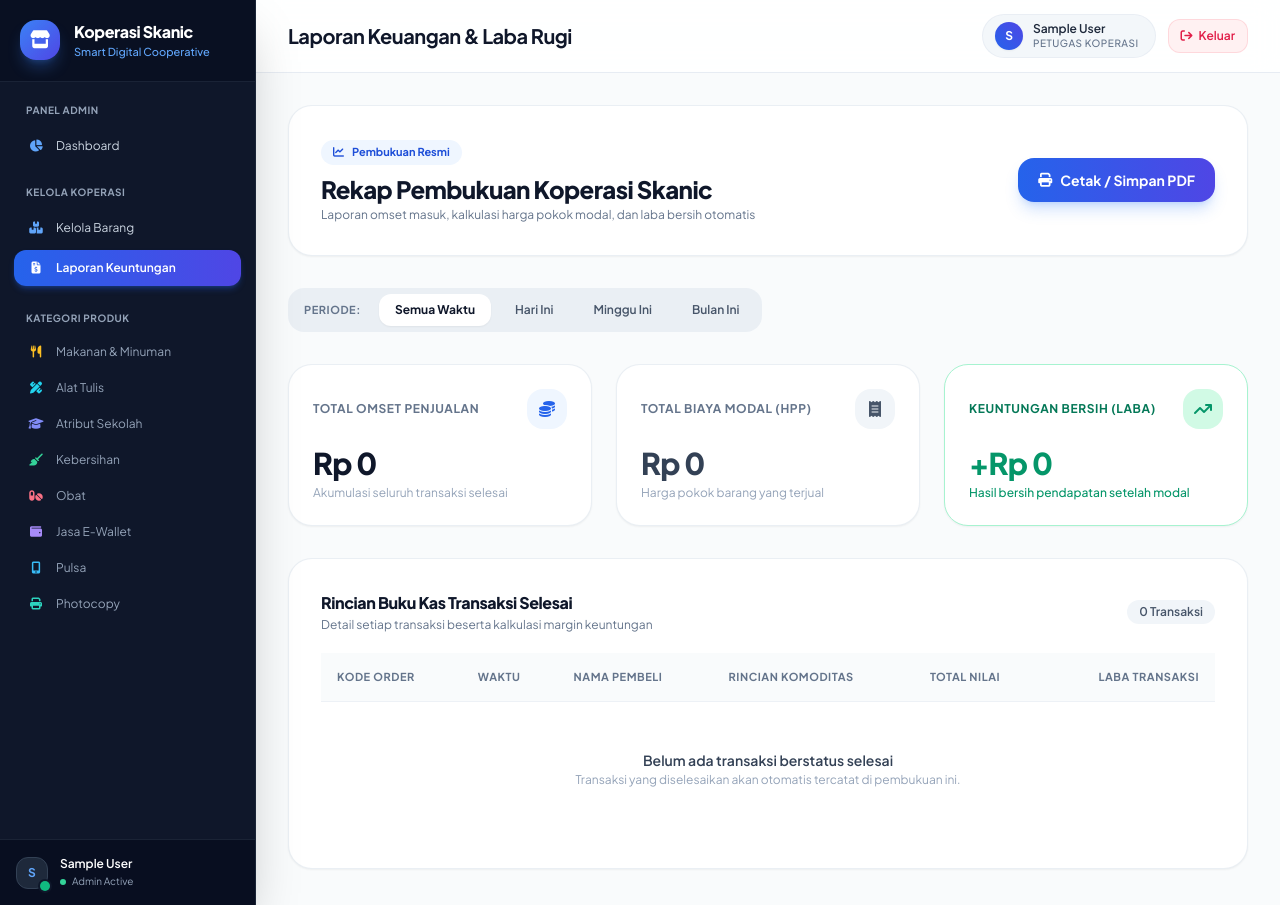
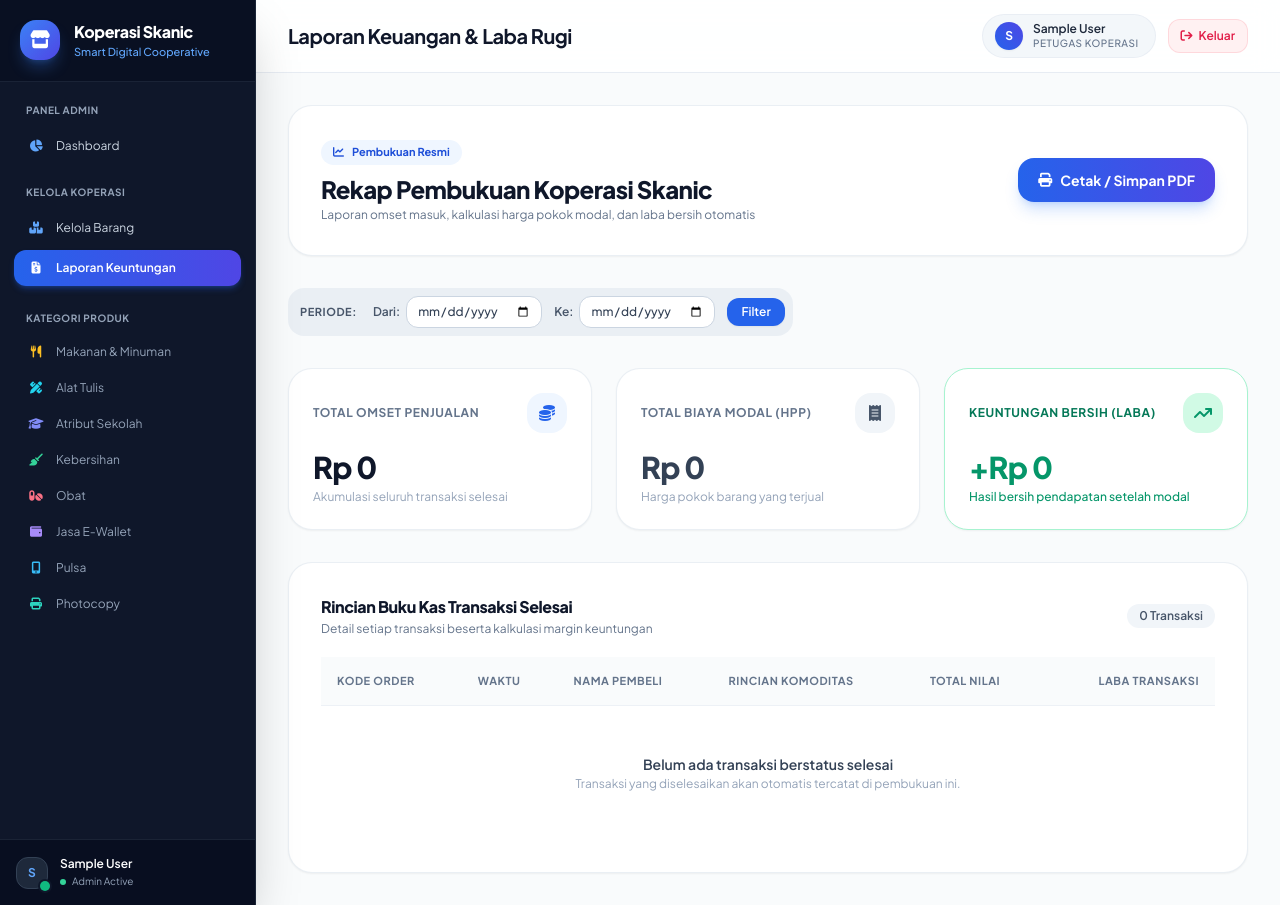
Before and after one commit to FanezaPutri/KoperasiSkanic, a Laravel app: page /admin/laporan in a window 1280 px wide. Run offline with Laravel 12, Linux system fonts and the light colour scheme; the visitor is signed in with stand-in values (Sample User, id 1); data that the repository does not hold is empty; some libraries are stand-ins or nearby versions.

Commit message:
fix: report page undefined variables, sidebar category links for admin, add product destroy method

```diff
--- a/app/Http/Controllers/AdminController.php
+++ b/app/Http/Controllers/AdminController.php
@@ -2,9 +2,7 @@
 
 namespace App\Http\Controllers;
 
-use App\Models\Category;
 use App\Models\Order;
-use App\Models\OrderItem;
 use App\Models\Product;
 use Illuminate\Http\Request;
 
@@ -56,39 +54,50 @@ class AdminController extends Controller
         $order = Order::findOrFail($id);
         $order->update(['order_status' => 'completed']);
 
-        return back()->with('success', 'Pesanan ' . $order->order_code . ' berhasil diselesaikan!');
+        return back()->with('success', 'Pesanan '.$order->order_code.' berhasil diselesaikan!');
     }
+
     public function report(Request $request)
     {
-        $period = $request->query('period', 'all');
+        $startDate = $request->input('start_date');
+        $endDate = $request->input('end_date');
 
         $query = Order::with(['user', 'items.product'])
             ->where('order_status', 'completed');
 
-        if ($period === 'today') {
-            $query->whereDate('created_at', now()->today());
-        } elseif ($period === 'week') {
-            $query->whereBetween('created_at', [now()->startOfWeek(), now()->endOfWeek()]);
-        } elseif ($period === 'month') {
-            $query->whereMonth('created_at', now()->month)
-                  ->whereYear('created_at', now()->year);
+        if ($startDate && $endDate) {
+            $query->whereBetween('created_at', [
+                $startDate.' 00:00:00',
+                $endDate.' 23:59:59',
+            ]);
+        } elseif ($startDate) {
+            $query->whereDate('created_at', '>=', $startDate);
+        } elseif ($endDate) {
+            $query->whereDate('created_at', '<=', $endDate);
         }
 
         $completedOrders = $query->latest()->get();
 
         $totalRevenue = $completedOrders->sum('total_amount');
 
-        $totalCost = 0;
-        foreach ($completedOrders as $order) {
-            foreach ($order->items as $item) {
-                $totalCost += ($item->cost_price * $item->quantity);
-            }
-        }
+        $totalCost = $completedOrders->sum(function ($order) {
+            return $order->items->sum(function ($item) {
+                return $item->cost_price * $item->quantity;
+            });
+        });
 
         $netProfit = $totalRevenue - $totalCost;
 
-        return view('admin.report', compact('completedOrders', 'totalRevenue', 'totalCost', 'netProfit', 'period'));
+        return view('admin.report', compact(
+            'completedOrders',
+            'totalRevenue',
+            'totalCost',
+            'netProfit',
+            'startDate',
+            'endDate',
+        ));
     }
+
     public function ordersHistory(Request $request)
     {
         $status = $request->query('status', 'all');
@@ -102,9 +111,9 @@ class AdminController extends Controller
 
         if ($search) {
             $query->where('order_code', 'like', "%{$search}%")
-                  ->orWhereHas('user', function($q) use ($search) {
-                      $q->where('name', 'like', "%{$search}%");
-                  });
+                ->orWhereHas('user', function ($q) use ($search) {
+                    $q->where('name', 'like', "%{$search}%");
+                });
         }
 
         $orders = $query->paginate(15);
--- a/resources/views/admin/report.blade.php
+++ b/resources/views/admin/report.blade.php
@@ -20,26 +20,40 @@
         </button>
     </div>
 
-    <!-- Filter Periode (Sembunyi saat cetak) -->
-    <div class="flex flex-wrap items-center gap-2 no-print p-1.5 bg-slate-200/60 rounded-2xl w-fit text-xs font-semibold">
-        <span class="text-slate-500 font-bold px-2.5 py-1 text-[11px] uppercase tracking-wider">Periode:</span>
-        <a href="{{ route('admin.report', ['period' => 'all']) }}"
-           class="px-4 py-2 rounded-xl transition-all duration-150 {{ ($period ?? 'all') === 'all' ? 'bg-white text-slate-900 shadow-sm font-bold' : 'text-slate-600 hover:text-slate-900' }}">
-            Semua Waktu
-        </a>
-        <a href="{{ route('admin.report', ['period' => 'today']) }}"
-           class="px-4 py-2 rounded-xl transition-all duration-150 {{ ($period ?? '') === 'today' ? 'bg-blue-600 text-white shadow-sm font-bold' : 'text-slate-600 hover:text-slate-900' }}">
-            Hari Ini
-        </a>
-        <a href="{{ route('admin.report', ['period' => 'week']) }}"
-           class="px-4 py-2 rounded-xl transition-all duration-150 {{ ($period ?? '') === 'week' ? 'bg-blue-600 text-white shadow-sm font-bold' : 'text-slate-600 hover:text-slate-900' }}">
-            Minggu Ini
-        </a>
-        <a href="{{ route('admin.report', ['period' => 'month']) }}"
-           class="px-4 py-2 rounded-xl transition-all duration-150 {{ ($period ?? '') === 'month' ? 'bg-blue-600 text-white shadow-sm font-bold' : 'text-slate-600 hover:text-slate-900' }}">
-            Bulan Ini
-        </a>
-    </div>
+    <!-- Filter Tanggal (Sembunyi saat cetak) -->
+        <div class="no-print bg-slate-200/60 p-2 rounded-2xl w-fit">
+            <form action="{{ route('admin.report') }}" method="GET" class="flex flex-wrap items-center gap-3 text-xs">
+                <span class="text-slate-600 font-bold px-1 uppercase tracking-wider text-[11px]">Periode:</span>
+
+                <div class="flex items-center space-x-1.5">
+                    <label for="start_date" class="text-slate-600 font-semibold">Dari:</label>
+                    <input type="date"
+                           id="start_date"
+                           name="start_date"
+                           value="{{ request('start_date') }}"
+                           class="px-2.5 py-1.5 rounded-xl bg-white border border-slate-300 text-slate-700 outline-none focus:border-blue-500 text-xs font-medium">
+                </div>
+
+                <div class="flex items-center space-x-1.5">
+                    <label for="end_date" class="text-slate-600 font-semibold">Ke:</label>
+                    <input type="date"
+                           id="end_date"
+                           name="end_date"
+                           value="{{ request('end_date') }}"
+                           class="px-2.5 py-1.5 rounded-xl bg-white border border-slate-300 text-slate-700 outline-none focus:border-blue-500 text-xs font-medium">
+                </div>
+
+                <button type="submit" class="px-3.5 py-1.5 bg-blue-600 hover:bg-blue-700 text-white rounded-xl font-semibold shadow-sm transition">
+                    Filter
+                </button>
+
+                @if(request('start_date') || request('end_date'))
+                    <a href="{{ route('admin.report') }}" class="px-3 py-1.5 bg-white hover:bg-slate-100 text-slate-600 rounded-xl font-semibold transition border border-slate-300">
+                        Reset
+                    </a>
+                @endif
+            </form>
+        </div>
 
     <!-- Ringkasan Kartu Finansial -->
     <div class="grid grid-cols-1 md:grid-cols-3 gap-4 sm:gap-6">
--- a/resources/views/layouts/sidebar.blade.php
+++ b/resources/views/layouts/sidebar.blade.php
@@ -102,7 +102,12 @@
             @endphp
 
             @foreach($sidebarCategories as $slug => $cat)
-                <a href="{{ route('buyer.dashboard', ['category' => $slug]) }}"
+                @php
+                    $categoryUrl = auth()->check() && auth()->user()->role === 'admin'
+                        ? route('admin.products.index', ['category' => $slug])
+                        : route('buyer.dashboard', ['category' => $slug]);
+                @endphp
+                <a href="{{ $categoryUrl }}"
                    class="flex items-center gap-3 px-3.5 py-2 rounded-xl transition-all duration-150 {{ request('category') === $slug ? 'bg-blue-600/90 text-white font-medium shadow-sm' : 'text-slate-400 hover:text-slate-100 hover:bg-slate-800/40' }}">
                     <i class="fa-solid {{ $cat['icon'] }} w-4 text-center {{ request('category') === $slug ? 'text-white' : $cat['color'] }}"></i>
                     <span class="truncate">{{ $cat['name'] }}</span>
```
Also changed, not shown: app/Http/Controllers/ProductController.php (+19 -2 lines), database/migrations/2026_11_13_042804_add_status_to_orders_table.php (added).
